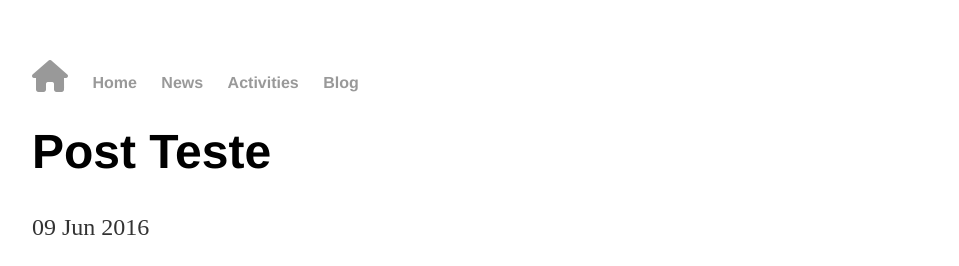
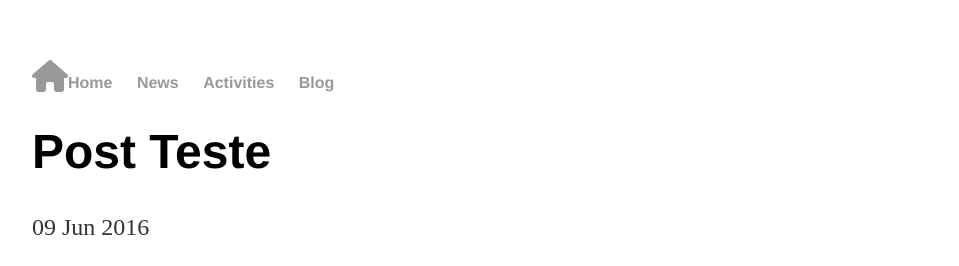
Before and after one commit to pedrocostaferreira/pedrocostaferreira.github.io, a Jekyll site: the page built from _posts/2016-06-09-post-teste.md, in a window 1280 px wide. Shown: the top 266 px of the page, without its empty margins (160-1119 px from the left). Built offline with Jekyll 4.4.1, drawn with Linux system fonts in a browser that asks for light colours; nearby versions of some CDN libraries; library files that are not in the unit come from our copies.

Commit message:
Update default.html

```diff
--- a/_layouts/default.html
+++ b/_layouts/default.html
@@ -13,8 +13,8 @@
 		<body>
 			<nav>
 	    		<ul>
-	    			<li><a href="/"><i class="fa fa-home fa-2x" aria-hidden="true"></i></a></li>
-	        		<li><a href="/"><i class="fa fa-home-2x" aria-hidden="true"></i>Home</a></li>
+
+	        		<li><a href="/"><i class="fa fa-home fa-2x" aria-hidden="true"></i>Home</a></li>
 		        	<li><a href="/noticias">News</a></li>
 	        		<li><a href="/atividades">Activities</a></li>
 	        		<li><a href="/blog">Blog</a></li>
```
